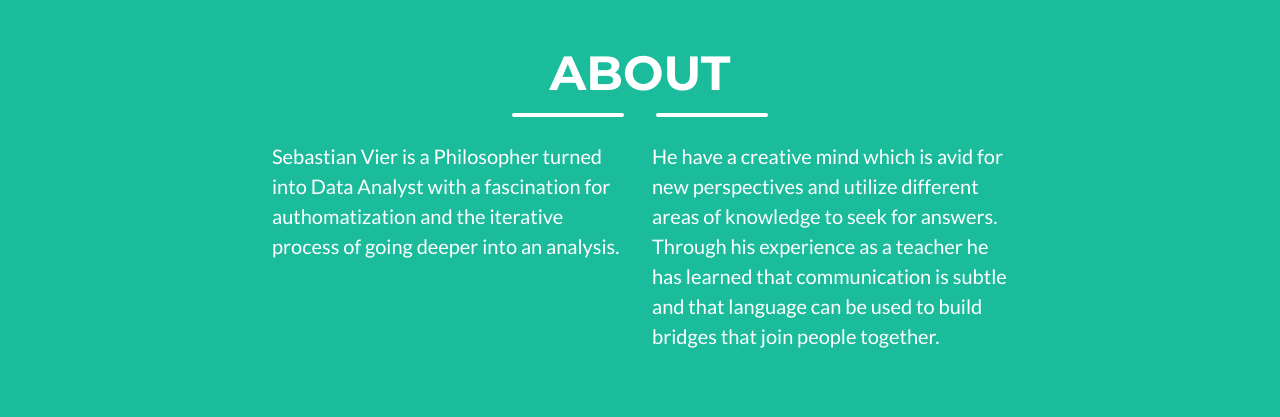
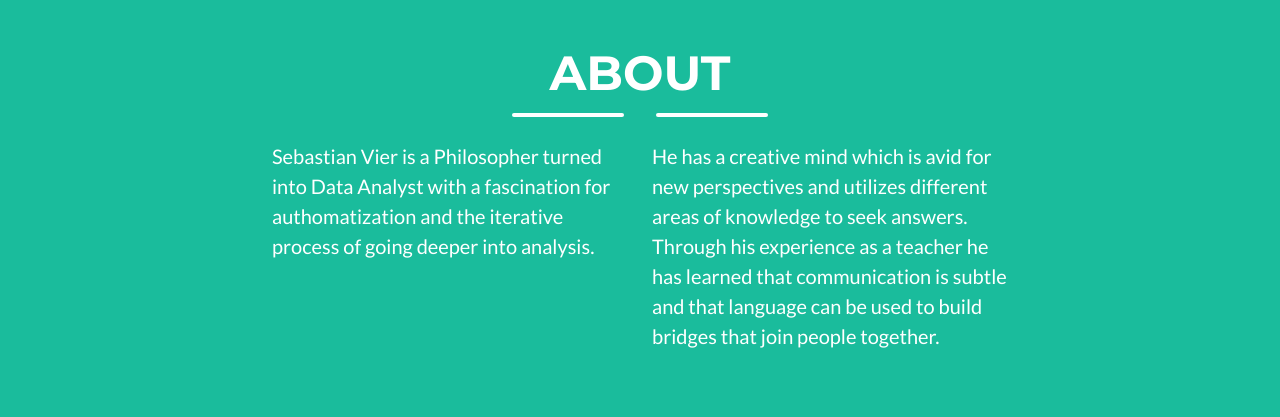
Before and after one commit to sebastianvier/sebastianvier, a plain HTML site: page index.html in a window 1280 px wide. Shown: the part 1504-1921 px from the top of the page. Drawn offline with nearby package versions, Linux system fonts and the light colour scheme.

Commit message:
Update the about message

```diff
--- a/index.html
+++ b/index.html
@@ -104,8 +104,9 @@
                 </div>
                 <!-- About Section Content-->
                 <div class="row">
-                    <div class="col-lg-4 ms-auto"><p class="lead">Sebastian Vier is a Philosopher turned into Data Analyst with a fascination for authomatization and the iterative process of going deeper into an analysis. </p></div>
-                    <div class="col-lg-4 me-auto"><p class="lead">He have a creative mind which is avid for new perspectives and utilize different areas of knowledge to seek for answers. Through his experience as a teacher he has learned that communication is subtle and that language  can be used to build bridges that join people together.</p></div>
+                    <div class="col-lg-4 ms-auto"><p class="lead">Sebastian Vier is a Philosopher turned into Data Analyst with a fascination for authomatization and the iterative process of going deeper into analysis.
+                     </p></div>
+                    <div class="col-lg-4 me-auto"><p class="lead">He has a creative mind which is avid for new perspectives and utilizes different areas of knowledge to seek answers. Through his experience as a teacher he has learned that communication is subtle and that language can be used to build bridges that join people together.</p></div>
                 </div>
             </div>
         </section>
```
